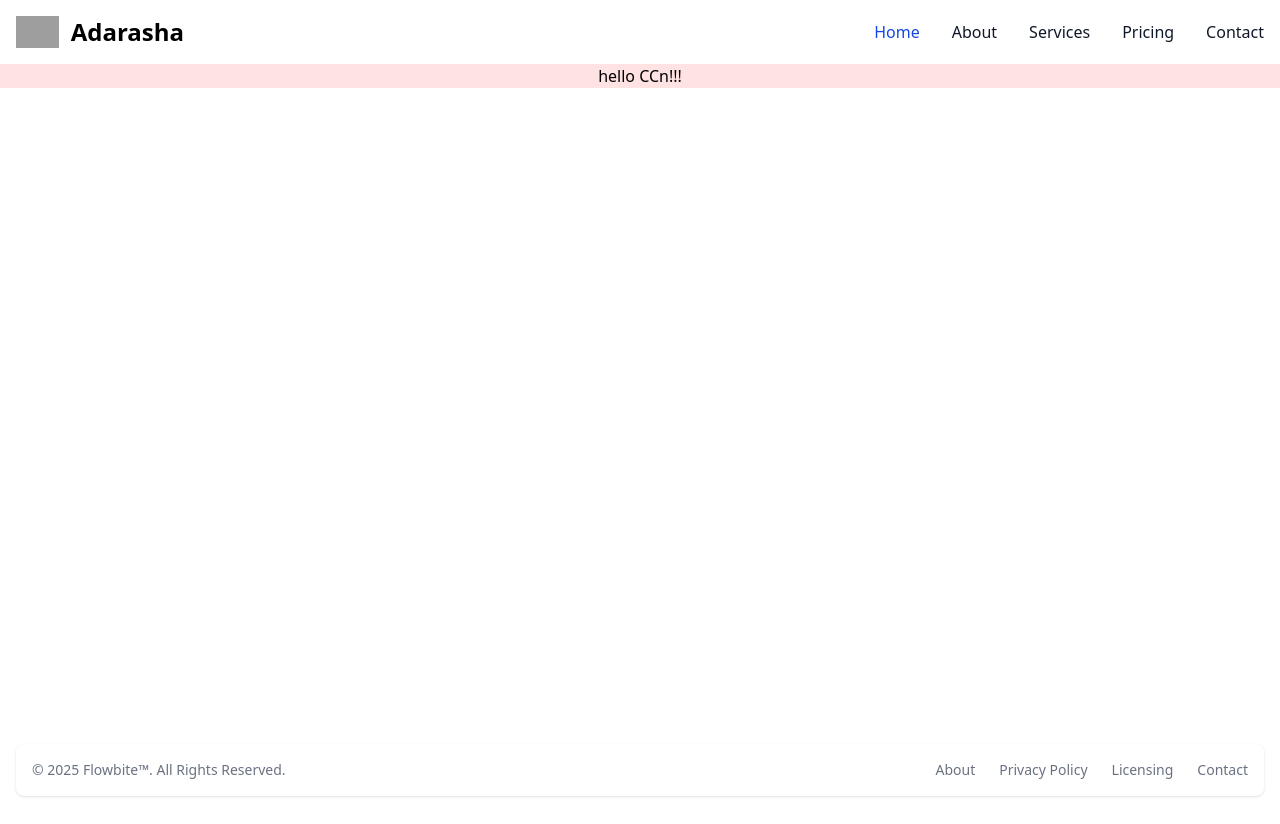
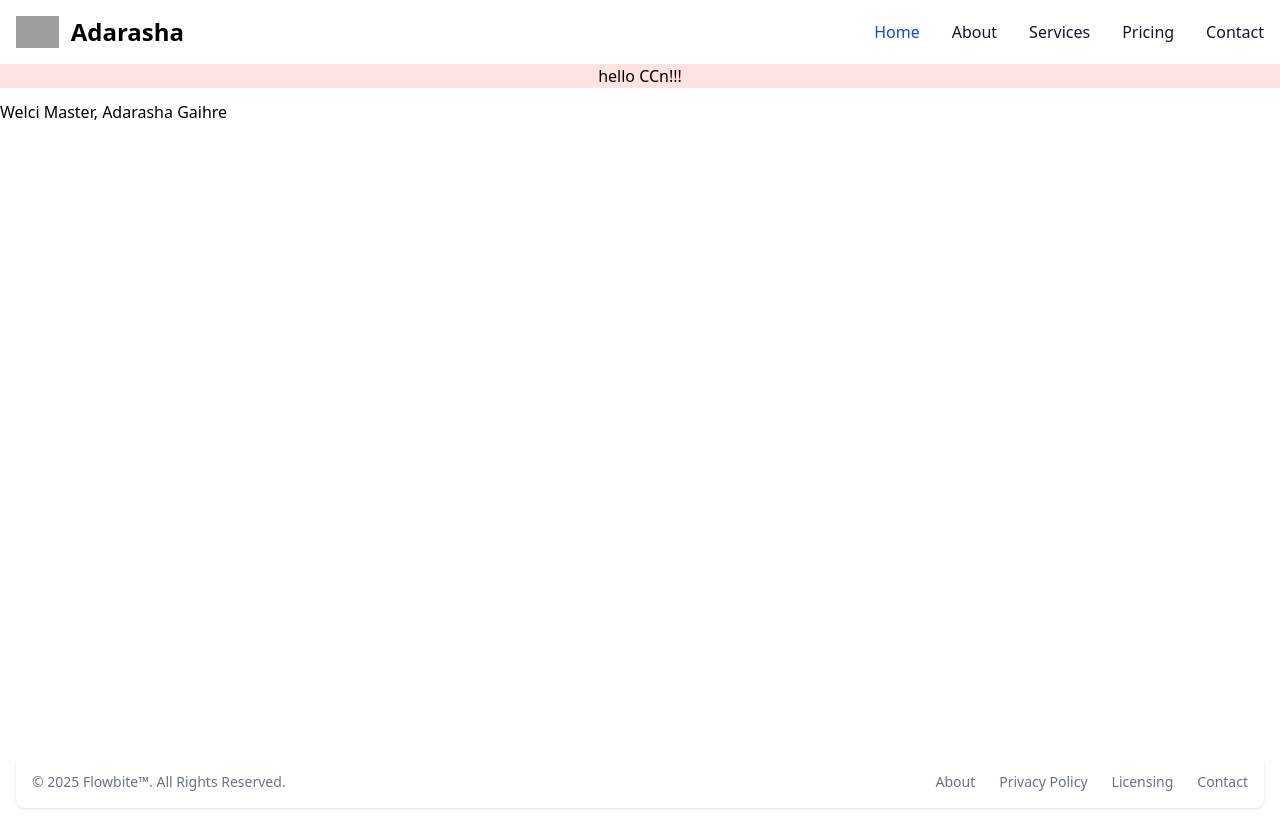
Before and after one commit to aakku106/4thSemTranning_REACT, a React (Vite) app in the folder day2/: page / in a window 1280 px wide. Built offline with nearby package versions, Linux system fonts and the light colour scheme; grey boxes are pictures that could not be loaded.

Commit message:
Refactor Greeting component: update props to accept FirstName and LastName for personalized greeting

```diff
--- a/day2/src/Components/Body.jsx
+++ b/day2/src/Components/Body.jsx
@@ -5,12 +5,17 @@ export let Body = () => {
     <>
       <h1 className="mt-0 text-center bg-red-100">hello CCn!!!</h1>
       <article className="h-160">
-        <Greeting name={"Ccn"} />
+        <Greeting FirstName={"Adarasha"} LastName={"Gaihre"} />
       </article>
     </>
   );
 };
-export let Greeting = (name) => {
-  console.log(name);
-  return <>{/* <h2>{name}</h2> */}</>;
+export let Greeting = ({ FirstName, LastName }) => {
+  return (
+    <>
+      <h1 className="mt-3">
+        Welci Master, {FirstName} {LastName}
+      </h1>
+    </>
+  );
 };
```
